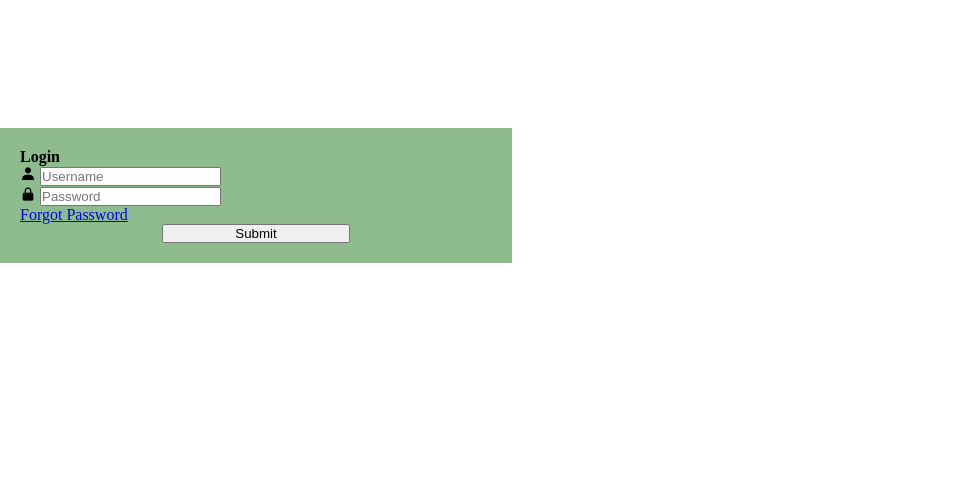
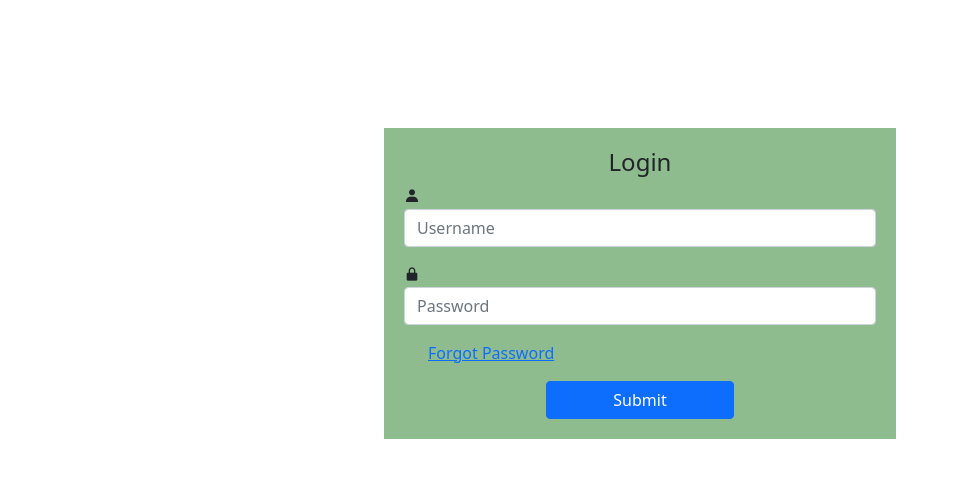
Before and after one commit to PRABANJAN2002/login_bs, a plain HTML site: page index.html in a window 1280 px wide. Shown: the whole page, without its empty margins (0-959 px from the left). Drawn offline with nearby package versions, Linux system fonts and the light colour scheme; files that its build step writes are made by us from their sources; the site is published under a folder, as on GitHub Pages, so addresses that start at the root find nothing.

Commit message:
Update index.html

```diff
--- a/index.html
+++ b/index.html
@@ -3,7 +3,7 @@
   <head>
     <meta charset="utf-8">
     <meta name="viewport" content="width=device-width, initial-scale=1">
-    <link href="/css/bootstrap.min.css" rel="stylesheet">
+    <link href="bootstrap.min.css" rel="stylesheet">
     <link href="bsstyle.css" rel="stylesheet">
     <link href='https://unpkg.com/boxicons@2.1.4/css/boxicons.min.css' rel='stylesheet'>
     <title>Login page with bootstrap</title>
```
